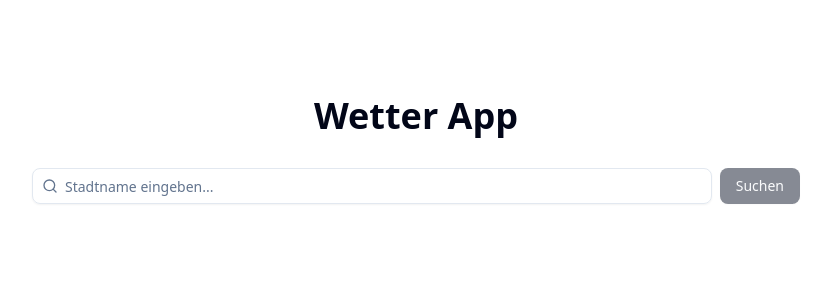
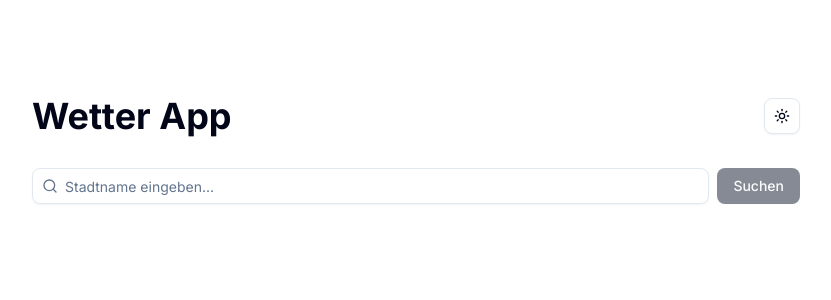
Before and after one commit to AustrianNoah/Wetter-App, a Next.js app: page / in a window 1280 px wide. Shown: the top 300 px of the page, without its empty margins (224-1055 px from the left). Built offline with nearby package versions, Linux system fonts and the light colour scheme.

Commit message:
darkmode!!!

```diff
--- a/src/app/layout.tsx
+++ b/src/app/layout.tsx
@@ -1,34 +1,28 @@
-import type { Metadata } from "next";
-import { Geist, Geist_Mono } from "next/font/google";
-import "./globals.css";
+import type React from "react"
+import type { Metadata } from "next"
+import { Inter } from "next/font/google"
+import "./globals.css"
+import { ThemeProvider } from "@/components/theme-provider"
 
-const geistSans = Geist({
-  variable: "--font-geist-sans",
-  subsets: ["latin"],
-});
-
-const geistMono = Geist_Mono({
-  variable: "--font-geist-mono",
-  subsets: ["latin"],
-});
+const inter = Inter({ subsets: ["latin"] })
 
 export const metadata: Metadata = {
-  title: "Wetterapp made by AustrianNoah",
-  description: "made with Love!",
-};
+  title: "Wetter App",
+  description: "Eine Wetter App mit OpenWeatherAPI | made with Love!",
+}
 
 export default function RootLayout({
   children,
 }: Readonly<{
-  children: React.ReactNode;
+  children: React.ReactNode
 }>) {
   return (
-    <html lang="en">
-      <body
-        className={`${geistSans.variable} ${geistMono.variable} antialiased`}
-      >
-        {children}
+    <html lang="de" suppressHydrationWarning>
+      <body className={inter.className}>
+        <ThemeProvider attribute="class" defaultTheme="system" enableSystem disableTransitionOnChange>
+          {children}
+        </ThemeProvider>
       </body>
     </html>
-  );
+  )
 }
--- a/src/app/page.tsx
+++ b/src/app/page.tsx
@@ -6,6 +6,7 @@ import { WeatherDisplay } from "@/components/weather-display"
 import { Forecast } from "@/components/forecast"
 import { Card, CardContent } from "@/components/ui/card"
 import { Tabs, TabsContent, TabsList, TabsTrigger } from "@/components/ui/tabs"
+import { ThemeToggle } from "@/components/theme-toggle"
 
 export default function Home() {
   const [weatherData, setWeatherData] = useState<any>(null)
@@ -24,7 +25,7 @@ export default function Home() {
       )
 
       if (!weatherResponse.ok) {
-        throw new Error("City not found or API error")
+        throw new Error("Stadt nicht gefunden oder API-Fehler")
       }
 
       const weatherData = await weatherResponse.json()
@@ -36,7 +37,7 @@ export default function Home() {
       )
 
       if (!forecastResponse.ok) {
-        throw new Error("Forecast data not available")
+        throw new Error("Vorhersagedaten nicht verfügbar")
       }
 
       const forecastData = await forecastResponse.json()
@@ -51,14 +52,20 @@ export default function Home() {
   }
 
   return (
-    <main className="flex min-h-screen flex-col items-center p-4 md:p-24">
-      <h1 className="text-4xl font-bold mb-8">Wetter App</h1>
+    <main className="flex min-h-screen flex-col items-center p-4 md:p-24 bg-background text-foreground">
+      <div className="w-full max-w-3xl flex justify-between items-center mb-8">
+        <h1 className="text-4xl font-bold">Wetter App</h1>
+        <ThemeToggle />
+      </div>
 
       <div className="w-full max-w-3xl">
         <SearchForm onSearch={handleSearch} isLoading={loading} />
 
         {error && (
-          <div className="bg-red-100 border border-red-400 text-red-700 px-4 py-3 rounded mt-4" role="alert">
+          <div
+            className="bg-destructive/20 border border-destructive text-destructive px-4 py-3 rounded mt-4"
+            role="alert"
+          >
             <p>{error}</p>
           </div>
         )}
--- a/src/components/forecast.tsx
+++ b/src/components/forecast.tsx
@@ -142,7 +142,7 @@ export function Forecast({ data }: ForecastProps) {
   return (
     <div className="grid grid-cols-1 md:grid-cols-5 gap-4">
       {fiveDayForecast.map((day: any, index: number) => (
-        <Card key={index}>
+        <Card key={index} className="bg-card text-card-foreground">
           <CardContent className="p-4 flex flex-col items-center">
             <div className="font-medium mb-2">{day.date}</div>
             {getWeatherIcon(day.icon)}
--- /dev/null
+++ b/src/components/theme-provider.tsx
@@ -0,0 +1,7 @@
+"use client"
+import { ThemeProvider as NextThemesProvider } from "next-themes"
+import type { ThemeProviderProps } from "next-themes"
+
+export function ThemeProvider({ children, ...props }: ThemeProviderProps) {
+  return <NextThemesProvider {...props}>{children}</NextThemesProvider>
+}
--- /dev/null
+++ b/src/components/theme-toggle.tsx
@@ -0,0 +1,27 @@
+"use client"
+import { Moon, Sun } from "lucide-react"
+import { useTheme } from "next-themes"
+
+import { Button } from "@/components/ui/button"
+import { DropdownMenu, DropdownMenuContent, DropdownMenuItem, DropdownMenuTrigger } from "@/components/ui/dropdown-menu"
+
+export function ThemeToggle() {
+  const { setTheme } = useTheme()
+
+  return (
+    <DropdownMenu>
+      <DropdownMenuTrigger asChild>
+        <Button variant="outline" size="icon">
+          <Sun className="h-[1.2rem] w-[1.2rem] rotate-0 scale-100 transition-all dark:-rotate-90 dark:scale-0" />
+          <Moon className="absolute h-[1.2rem] w-[1.2rem] rotate-90 scale-0 transition-all dark:rotate-0 dark:scale-100" />
+          <span className="sr-only">Design wechseln</span>
+        </Button>
+      </DropdownMenuTrigger>
+      <DropdownMenuContent align="end">
+        <DropdownMenuItem onClick={() => setTheme("light")}>Hell</DropdownMenuItem>
+        <DropdownMenuItem onClick={() => setTheme("dark")}>Dunkel</DropdownMenuItem>
+        <DropdownMenuItem onClick={() => setTheme("system")}>System</DropdownMenuItem>
+      </DropdownMenuContent>
+    </DropdownMenu>
+  )
+}
--- a/src/components/weather-display.tsx
+++ b/src/components/weather-display.tsx
@@ -108,28 +108,28 @@ export function WeatherDisplay({ data }: WeatherDisplayProps) {
       <div className="text-xl capitalize mb-6">{translatedDescription}</div>
 
       <div className="grid grid-cols-2 gap-4 w-full">
-        <Card>
+        <Card className="bg-card text-card-foreground">
           <CardContent className="p-4 flex flex-col items-center">
             <div className="text-sm text-muted-foreground">Gefühlt wie</div>
             <div className="text-xl font-semibold">{feelsLike}°C</div>
           </CardContent>
         </Card>
 
-        <Card>
+        <Card className="bg-card text-card-foreground">
           <CardContent className="p-4 flex flex-col items-center">
             <div className="text-sm text-muted-foreground">Luftfeuchtigkeit</div>
             <div className="text-xl font-semibold">{humidity}%</div>
           </CardContent>
         </Card>
 
-        <Card>
+        <Card className="bg-card text-card-foreground">
           <CardContent className="p-4 flex flex-col items-center">
             <div className="text-sm text-muted-foreground">Windgeschwindigkeit</div>
             <div className="text-xl font-semibold">{windSpeed} m/s</div>
           </CardContent>
         </Card>
 
-        <Card>
+        <Card className="bg-card text-card-foreground">
           <CardContent className="p-4 flex flex-col items-center">
             <div className="text-sm text-muted-foreground">Luftdruck</div>
             <div className="text-xl font-semibold">{data.main.pressure} hPa</div>
```
